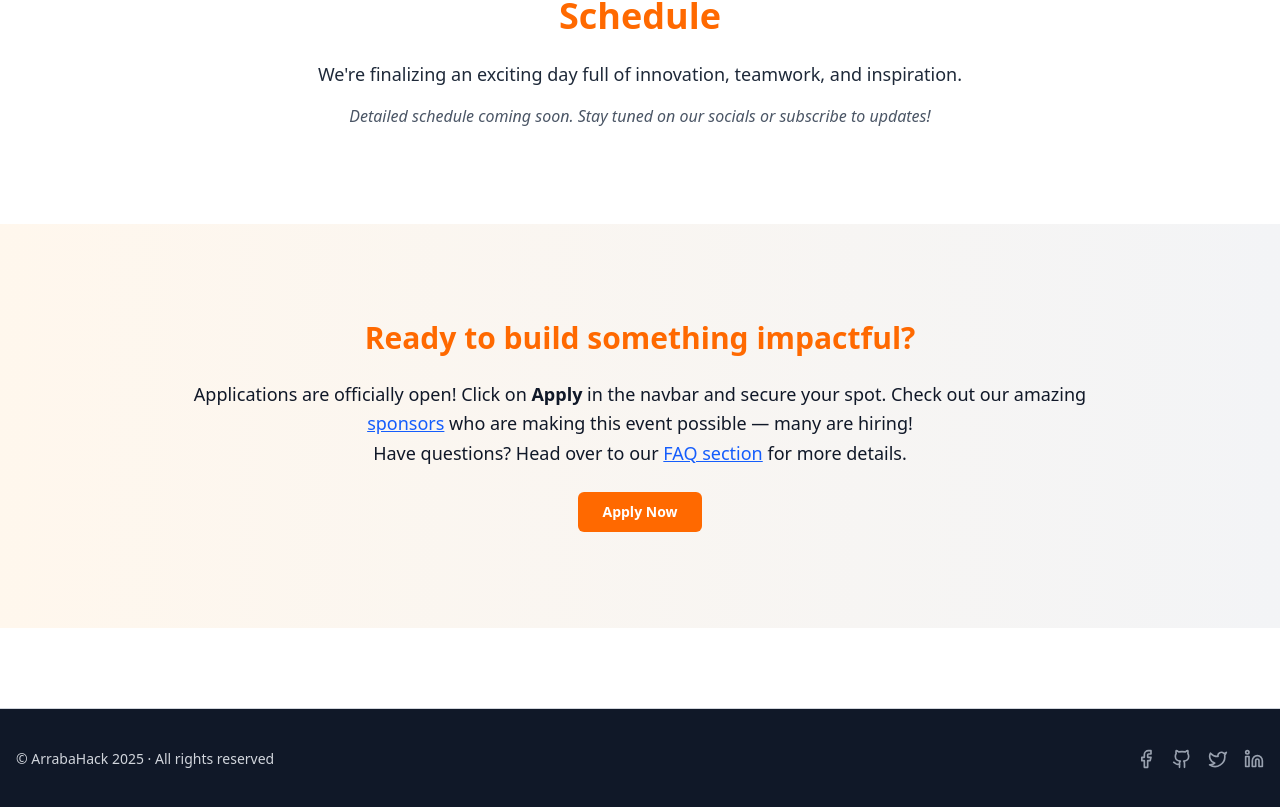
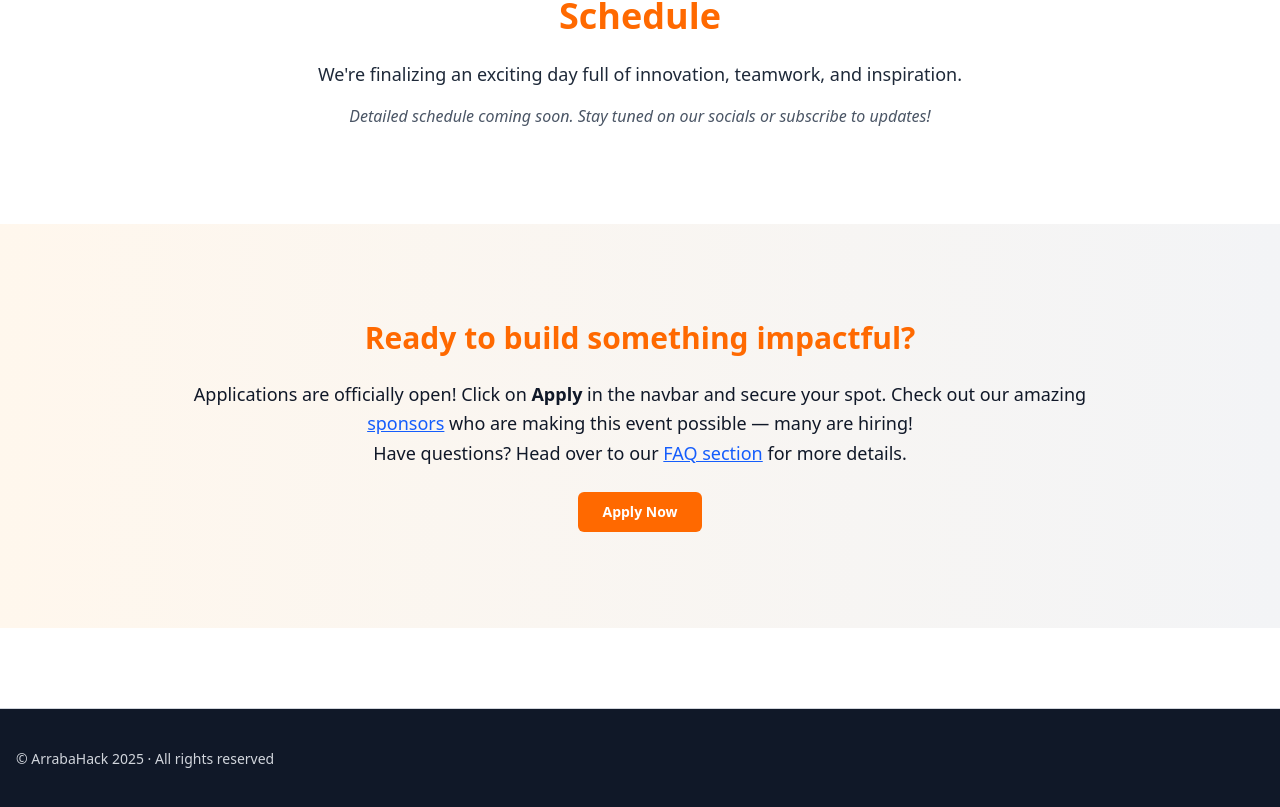
Before and after one commit to J0kErF/ArrabaHack, a Next.js app: page / in a window 1280 px wide. Shown: the part 2564-3371 px from the top of the page. Built offline with nearby package versions, Linux system fonts and the light colour scheme.

Commit message:
remove socialmedia from footer

```diff
--- a/components/footer.tsx
+++ b/components/footer.tsx
@@ -6,20 +6,7 @@ export default function Footer() {
     <footer className="bg-gray-900 text-gray-300 py-10 mt-20 border-t">
       <div className="container mx-auto px-4 flex flex-col md:flex-row items-center justify-between gap-6">
         <p className="text-sm">&copy; ArrabaHack 2025 · All rights reserved</p>
-        <div className="flex gap-4 text-gray-400">
-          <Link href="https://www.facebook.com/arrabahack" target="_blank" aria-label="Facebook">
-            <Facebook className="w-5 h-5 hover:text-orange-500 transition" />
-          </Link>
-          <Link href="https://github.com/arrabahack" target="_blank" aria-label="GitHub">
-            <Github className="w-5 h-5 hover:text-orange-500 transition" />
-          </Link>
-          <Link href="https://twitter.com/arrabahack" target="_blank" aria-label="Twitter">
-            <Twitter className="w-5 h-5 hover:text-orange-500 transition" />
-          </Link>
-          <Link href="https://linkedin.com/company/arrabahack" target="_blank" aria-label="LinkedIn">
-            <Linkedin className="w-5 h-5 hover:text-orange-500 transition" />
-          </Link>
-        </div>
+
       </div>
     </footer>
   );
```
